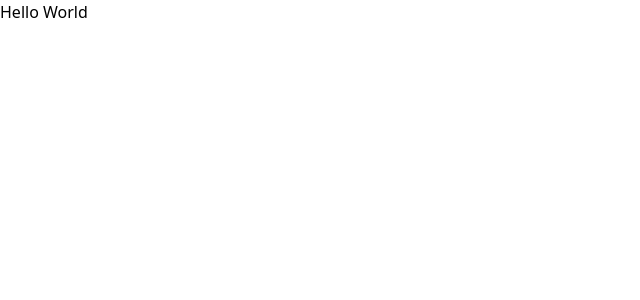
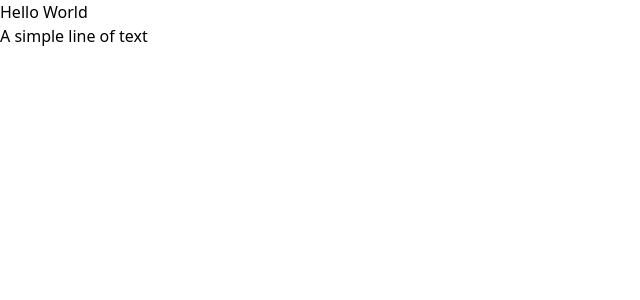
Before and after one commit to overstreetbilly/project-management, a React (Vite) app: page / in a window 1280 px wide. Shown: the top 300 px of the page, without its empty margins (0-640 px from the left). Built offline with nearby package versions, Linux system fonts and the light colour scheme.

Commit message:
removed unused files and css rules

```diff
--- a/src/App.jsx
+++ b/src/App.jsx
@@ -1,11 +1,10 @@
-import { useState } from "react";
-
 import "./App.css";
 
 function App() {
     return (
         <>
             <h1 className='text-3xl font-bold underline'>Hello World</h1>
+            <p>A simple line of text</p>
         </>
     );
 }
```
